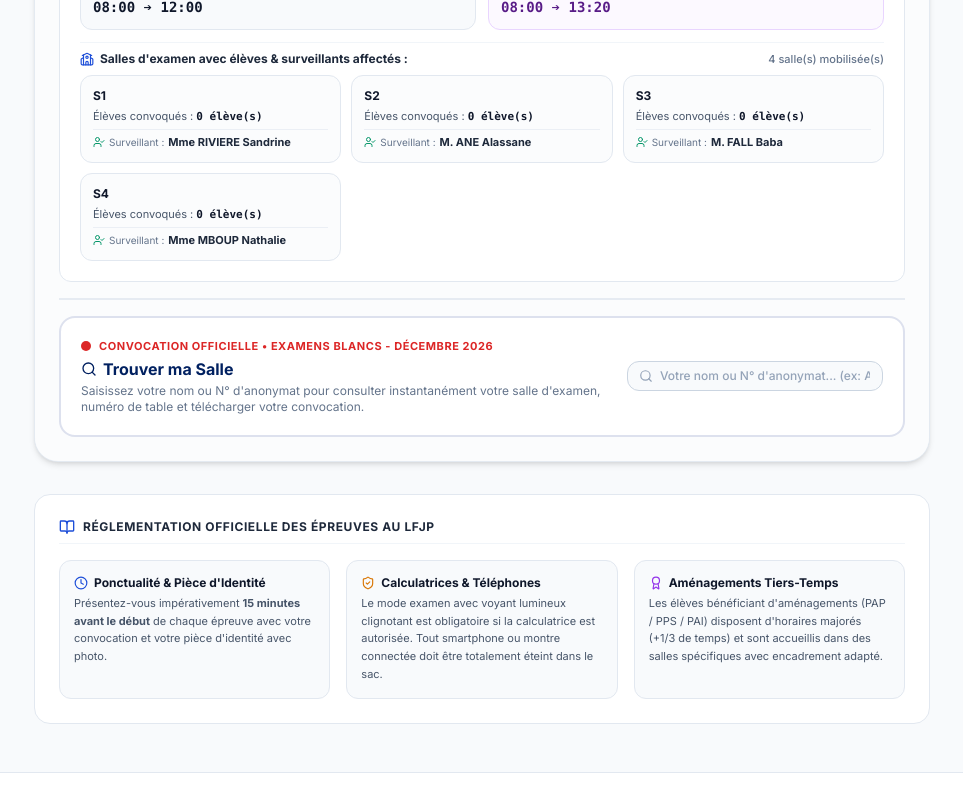
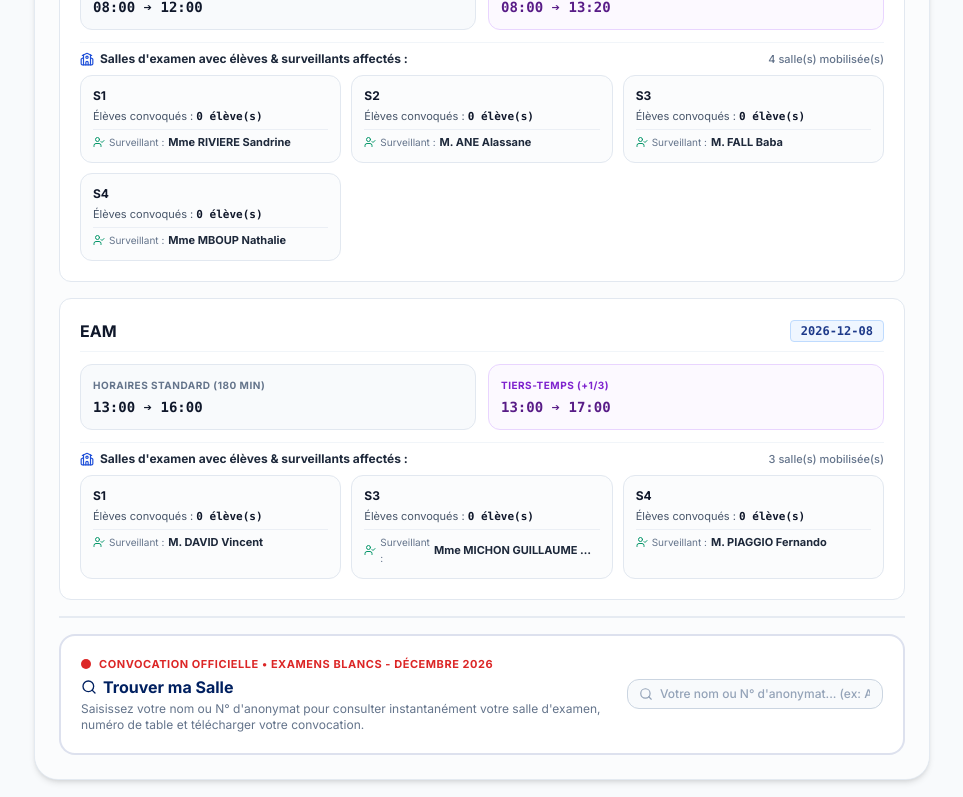
Before and after one commit to informatique-cmd/examens_blanc_lfjp, a React (Vite) app: page / in a window 1280 px wide. Shown: the part 1289-2086 px from the top of the page, without its empty margins (158-1121 px from the left). Built offline with nearby package versions, Linux system fonts and the light colour scheme.

Commit message:
Mise à jour par Direction / Proviseur (09/11/2026 à 09:10)

```diff
--- a/public/cms-data.json
+++ b/public/cms-data.json
@@ -1,6 +1,6 @@
 {
   "version": "1.0.0",
-  "updatedAt": "2026-11-09T09:00:35.295Z",
+  "updatedAt": "2026-11-09T09:10:54.191Z",
   "siteInfo": {
     "title": "Toute l'organisation des examens blancs centralisée pour les enseignants du LFJP",
     "subtitle": "Lycée Français Jacques Prévert de Saly • Réseau AEFE",
@@ -76,6 +76,25 @@
       ],
       "notes": "",
       "id": "slot-1794213028409"
+    },
+    {
+      "examTitle": "Examens blancs - décembre 2026",
+      "subject": "EAM",
+      "date": "2026-12-08",
+      "startTime": "13:00",
+      "endTime": "16:00",
+      "durationMinutes": 180,
+      "tiersTempsEndTime": "17:00",
+      "tiersTempsDurationMinutes": 240,
+      "targetLevel": "Terminale (Baccalauréat)",
+      "roomNames": [
+        "S1",
+        "S2",
+        "S3",
+        "S4"
+      ],
+      "notes": "",
+      "id": "slot-1794214979748"
     }
   ],
   "rooms": [
@@ -619,6 +638,86 @@
       "date": "2026-12-08",
       "timeSlot": "08:00 - 12:00",
       "teacherName": "M. Ngaide Moudir (AED / Vie Scolaire)",
+      "mission": "Surveillant de renfort & couloir"
+    },
+    {
+      "id": "surv-custom-1794215040733-7401",
+      "examTitle": "Examens blancs - décembre 2026",
+      "slotId": "slot-1794214979748",
+      "roomName": "S1",
+      "date": "2026-12-08",
+      "timeSlot": "13:00 - 15:00",
+      "teacherName": "M. DAVID Vincent",
+      "mission": "Surveillant relais (13:00 - 15:00)"
+    },
+    {
+      "id": "surv-custom-1794215089350-8b5s",
+      "examTitle": "Examens blancs - décembre 2026",
+      "slotId": "slot-1794214979748",
+      "roomName": "S1",
+      "date": "2026-12-08",
+      "timeSlot": "15:00 - 16:00",
+      "teacherName": "M. THOMAS Yvon",
+      "mission": "Surveillant relais (15:00 - 16:00)"
+    },
+    {
+      "id": "surv-custom-1794215153885-h5z9",
+      "examTitle": "Examens blancs - décembre 2026",
+      "slotId": "slot-1794214979748",
+      "roomName": "S3",
+      "date": "2026-12-08",
+      "timeSlot": "13:00 - 14:00",
+      "teacherName": "Mme MICHON GUILLAUME Mathilde",
+      "mission": "Surveillant relais (13:00 - 14:00)"
+    },
+    {
+      "id": "surv-custom-1794215228686-xr6j",
+      "examTitle": "Examens blancs - décembre 2026",
+      "slotId": "slot-1794214979748",
+      "roomName": "S3",
+      "date": "2026-12-08",
+      "timeSlot": "14:00 - 15:00",
+      "teacherName": "M. GOMIS Alain",
+      "mission": "Surveillant relais (14:00 - 15:00)"
+    },
+    {
+      "id": "surv-custom-1794215318022-f11k",
+      "examTitle": "Examens blancs - décembre 2026",
+      "slotId": "slot-1794214979748",
+      "roomName": "S4",
+      "date": "2026-12-08",
+      "timeSlot": "13:00 - 14:00",
+      "teacherName": "M. PIAGGIO Fernando",
+      "mission": "Surveillant relais (13:00 - 14:00)"
+    },
+    {
+      "id": "surv-custom-1794215344022-6tyf",
+      "examTitle": "Examens blancs - décembre 2026",
+      "slotId": "slot-1794214979748",
+      "roomName": "S4",
+      "date": "2026-12-08",
+      "timeSlot": "14:00 - 15:00",
+      "teacherName": "Mme D'AQUINO Roselyne",
+      "mission": "Surveillant relais (14:00 - 15:00)"
+    },
+    {
+      "id": "surv-renfort-1794215425740-mc6h",
+      "examTitle": "Examens blancs - décembre 2026",
+      "slotId": "slot-1794214979748",
+      "roomName": "Renfort",
+      "date": "2026-12-08",
+      "timeSlot": "13:00 - 16:00",
+      "teacherName": "M. Ba Abdallahi (AED / Vie Scolaire)",
+      "mission": "Surveillant de renfort & couloir"
+    },
+    {
+      "id": "surv-renfort-1794215446057-smqn",
+      "examTitle": "Examens blancs - décembre 2026",
+      "slotId": "slot-1794214979748",
+      "roomName": "Renfort",
+      "date": "2026-12-08",
+      "timeSlot": "13:00 - 16:00",
+      "teacherName": "Mme DIADIO Ira",
       "mission": "Surveillant de renfort & couloir"
     }
   ],
--- a/src/features/home/constants.ts
+++ b/src/features/home/constants.ts
@@ -1,4 +1,4 @@
-// Fichier généré automatiquement par le CMS LFJP le 09/11/2026 à 09:00:35
+// Fichier généré automatiquement par le CMS LFJP le 09/11/2026 à 09:10:54
 // Ce fichier est déployé automatiquement sur Vercel lors de chaque commit GitHub.
 
 export const HOME_PAGE_CONTENT = {
--- a/src/shared/services/default-cms-data.json
+++ b/src/shared/services/default-cms-data.json
@@ -1,6 +1,6 @@
 {
   "version": "1.0.0",
-  "updatedAt": "2026-11-09T09:00:35.295Z",
+  "updatedAt": "2026-11-09T09:10:54.191Z",
   "siteInfo": {
     "title": "Toute l'organisation des examens blancs centralisée pour les enseignants du LFJP",
     "subtitle": "Lycée Français Jacques Prévert de Saly • Réseau AEFE",
@@ -76,6 +76,25 @@
       ],
       "notes": "",
       "id": "slot-1794213028409"
+    },
+    {
+      "examTitle": "Examens blancs - décembre 2026",
+      "subject": "EAM",
+      "date": "2026-12-08",
+      "startTime": "13:00",
+      "endTime": "16:00",
+      "durationMinutes": 180,
+      "tiersTempsEndTime": "17:00",
+      "tiersTempsDurationMinutes": 240,
+      "targetLevel": "Terminale (Baccalauréat)",
+      "roomNames": [
+        "S1",
+        "S2",
+        "S3",
+        "S4"
+      ],
+      "notes": "",
+      "id": "slot-1794214979748"
     }
   ],
   "rooms": [
@@ -619,6 +638,86 @@
       "date": "2026-12-08",
       "timeSlot": "08:00 - 12:00",
       "teacherName": "M. Ngaide Moudir (AED / Vie Scolaire)",
+      "mission": "Surveillant de renfort & couloir"
+    },
+    {
+      "id": "surv-custom-1794215040733-7401",
+      "examTitle": "Examens blancs - décembre 2026",
+      "slotId": "slot-1794214979748",
+      "roomName": "S1",
+      "date": "2026-12-08",
+      "timeSlot": "13:00 - 15:00",
+      "teacherName": "M. DAVID Vincent",
+      "mission": "Surveillant relais (13:00 - 15:00)"
+    },
+    {
+      "id": "surv-custom-1794215089350-8b5s",
+      "examTitle": "Examens blancs - décembre 2026",
+      "slotId": "slot-1794214979748",
+      "roomName": "S1",
+      "date": "2026-12-08",
+      "timeSlot": "15:00 - 16:00",
+      "teacherName": "M. THOMAS Yvon",
+      "mission": "Surveillant relais (15:00 - 16:00)"
+    },
+    {
+      "id": "surv-custom-1794215153885-h5z9",
+      "examTitle": "Examens blancs - décembre 2026",
+      "slotId": "slot-1794214979748",
+      "roomName": "S3",
+      "date": "2026-12-08",
+      "timeSlot": "13:00 - 14:00",
+      "teacherName": "Mme MICHON GUILLAUME Mathilde",
+      "mission": "Surveillant relais (13:00 - 14:00)"
+    },
+    {
+      "id": "surv-custom-1794215228686-xr6j",
+      "examTitle": "Examens blancs - décembre 2026",
+      "slotId": "slot-1794214979748",
+      "roomName": "S3",
+      "date": "2026-12-08",
+      "timeSlot": "14:00 - 15:00",
+      "teacherName": "M. GOMIS Alain",
+      "mission": "Surveillant relais (14:00 - 15:00)"
+    },
+    {
+      "id": "surv-custom-1794215318022-f11k",
+      "examTitle": "Examens blancs - décembre 2026",
+      "slotId": "slot-1794214979748",
+      "roomName": "S4",
+      "date": "2026-12-08",
+      "timeSlot": "13:00 - 14:00",
+      "teacherName": "M. PIAGGIO Fernando",
+      "mission": "Surveillant relais (13:00 - 14:00)"
+    },
+    {
+      "id": "surv-custom-1794215344022-6tyf",
+      "examTitle": "Examens blancs - décembre 2026",
+      "slotId": "slot-1794214979748",
+      "roomName": "S4",
+      "date": "2026-12-08",
+      "timeSlot": "14:00 - 15:00",
+      "teacherName": "Mme D'AQUINO Roselyne",
+      "mission": "Surveillant relais (14:00 - 15:00)"
+    },
+    {
+      "id": "surv-renfort-1794215425740-mc6h",
+      "examTitle": "Examens blancs - décembre 2026",
+      "slotId": "slot-1794214979748",
+      "roomName": "Renfort",
+      "date": "2026-12-08",
+      "timeSlot": "13:00 - 16:00",
+      "teacherName": "M. Ba Abdallahi (AED / Vie Scolaire)",
+      "mission": "Surveillant de renfort & couloir"
+    },
+    {
+      "id": "surv-renfort-1794215446057-smqn",
+      "examTitle": "Examens blancs - décembre 2026",
+      "slotId": "slot-1794214979748",
+      "roomName": "Renfort",
+      "date": "2026-12-08",
+      "timeSlot": "13:00 - 16:00",
+      "teacherName": "Mme DIADIO Ira",
       "mission": "Surveillant de renfort & couloir"
     }
   ],
```
